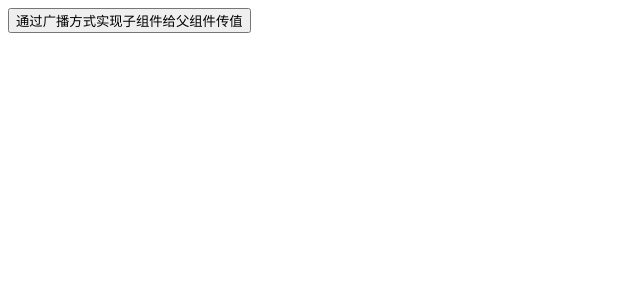
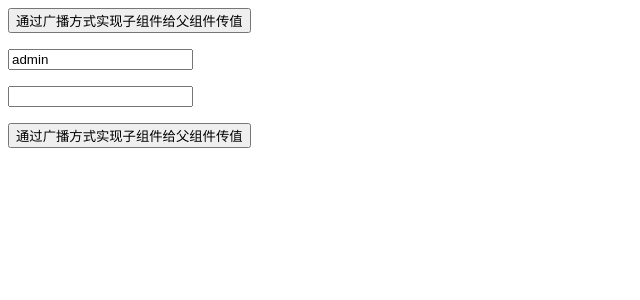
Before and after one commit to Simba-cheng/vue-examples, a Vue app: page / in a window 1280 px wide. Shown: the top 300 px of the page, without its empty margins (0-640 px from the left). Built offline with nearby package versions, Linux system fonts and the light colour scheme.

Commit message:
refactor(examples): update

```diff
--- a/src/AppComponentTest02.vue
+++ b/src/AppComponentTest02.vue
@@ -1,20 +1,28 @@
 <template>
     <div>
         <date-picker @run-parent="getChild"></date-picker>
+    </div>
+
+    <p></p>
+
+    <div>
+        <custom-components01 @submit="getChild"></custom-components01>
     </div>
 </template>
 
 <script>
     import datePicker from "@/components/childComponents02/DatePicker.vue";
+    import customComponents01 from "@/components/childComponents02/customComponents01.vue";
 
     export default {
         name: "appComponentTest02",
         components: {
-            datePicker
+            datePicker,
+            customComponents01
         },
         methods: {
             getChild(data) {
-                console.log("data: " + data)
+                console.log("data -- :" + data.username + " " + data.password)
             },
         }
     }
--- /dev/null
+++ b/src/components/childComponents02/customComponents01.vue
@@ -0,0 +1,53 @@
+<template>
+    <input type="text" v-model="username">
+    <p></p>
+    <input type="text" v-model="password">
+    <p></p>
+
+    <button @click="run">通过广播方式实现子组件给父组件传值</button>
+</template>
+
+<script>
+    export default {
+        name: "customComponents01",
+        //props: {
+        //    username: {
+        //        type: String,
+        //        default: ''
+        //    },
+        //    password: {
+        //        type: String,
+        //        default: ''
+        //    }
+        //},
+        emits: {
+            submit: ({username, password}) => {
+                if (username && password) {
+                    console.info("username: " + username + ",password: " + password)
+                    return true;
+                } else {
+                    console.info("用户名或密码为空")
+                    return false;
+                }
+            },
+        },
+        data() {
+            return {
+                username: "admin",
+                password: "",
+            }
+        },
+        methods: {
+            run() {
+                this.$emit('submit', {
+                    username: this.username,
+                    password: this.password
+                });
+            }
+        },
+    }
+</script>
+
+<style scoped>
+
+</style>
```
